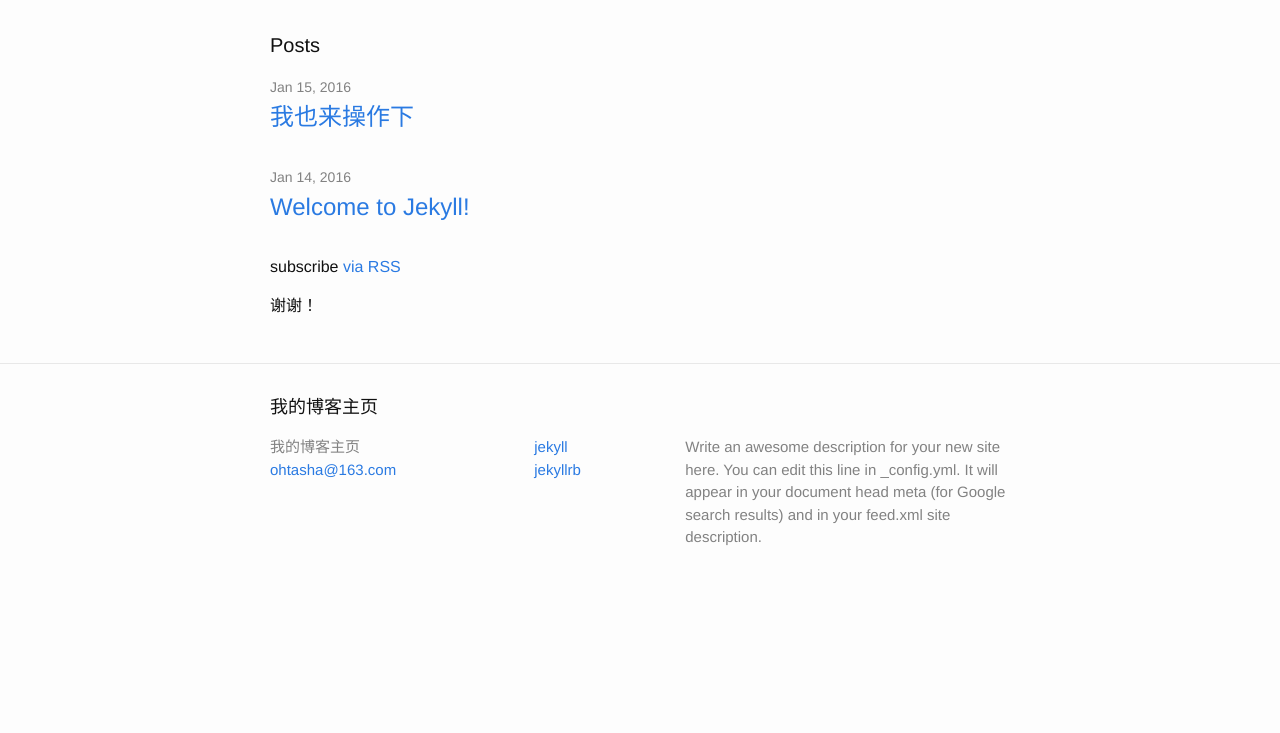
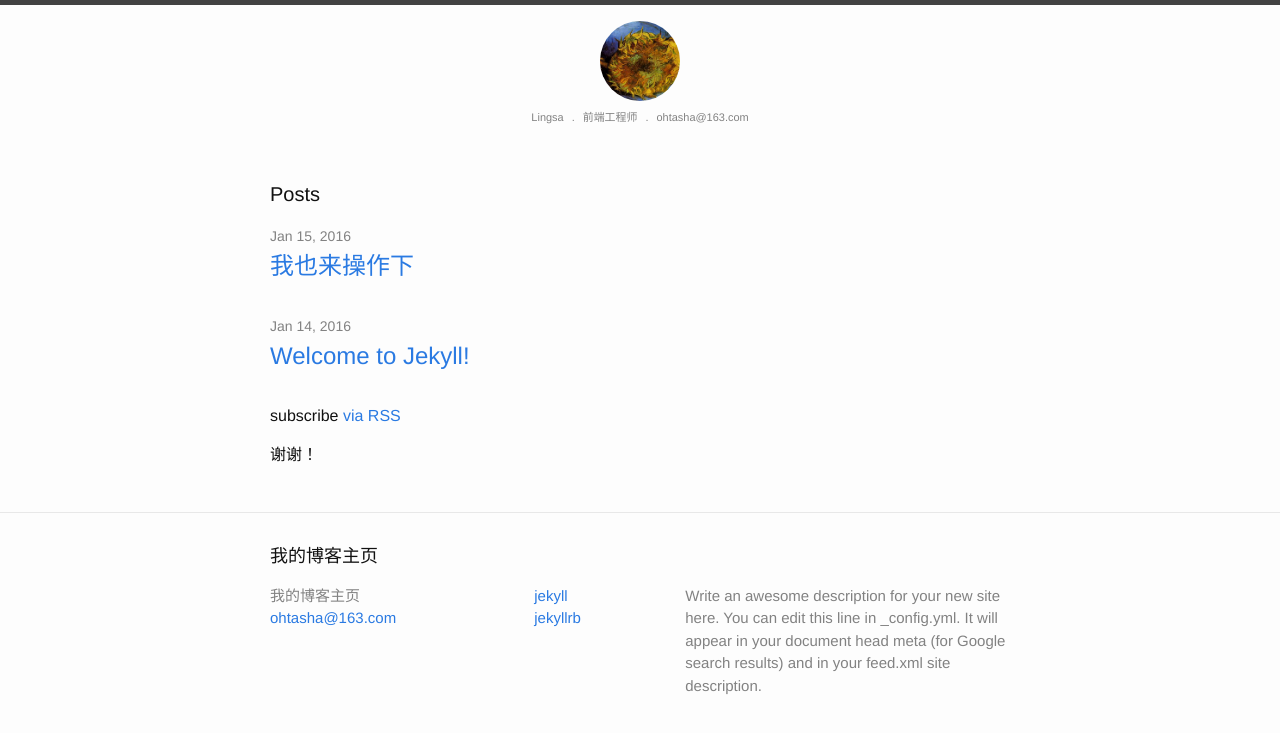
Before and after one commit to Lingsa/sundayBlog, a Jekyll site: the page built from index.html, in a window 1280 px wide. Shown: the top 733 px of the page. Built offline with Jekyll 4.4.1, drawn with Linux system fonts in a browser that asks for light colours.

Commit message:
头部导航隐藏

```diff
--- a/_includes/header.html
+++ b/_includes/header.html
@@ -6,7 +6,7 @@
       <div class="site-user-info"><span>Lingsa</span><span class="pipe">.</span><span>前端工程师</span><span class="pipe">.</span><span>{{ site.email }}</span></div>
     </div>
 
-    <nav class="site-nav">
+    <!-- <nav class="site-nav">
 
       <div class="trigger">
         {% for my_page in site.pages %}
@@ -18,7 +18,7 @@
         {% endfor %}
       </div>
     </nav>
-
+ -->
   </div>
 
 </header>
--- a/_layouts/default.html
+++ b/_layouts/default.html
@@ -4,6 +4,8 @@
   {% include head.html %}
 
   <body>
+
+    {% include header.html %}
 
     <div class="page-content">
       <div class="wrapper">
```
